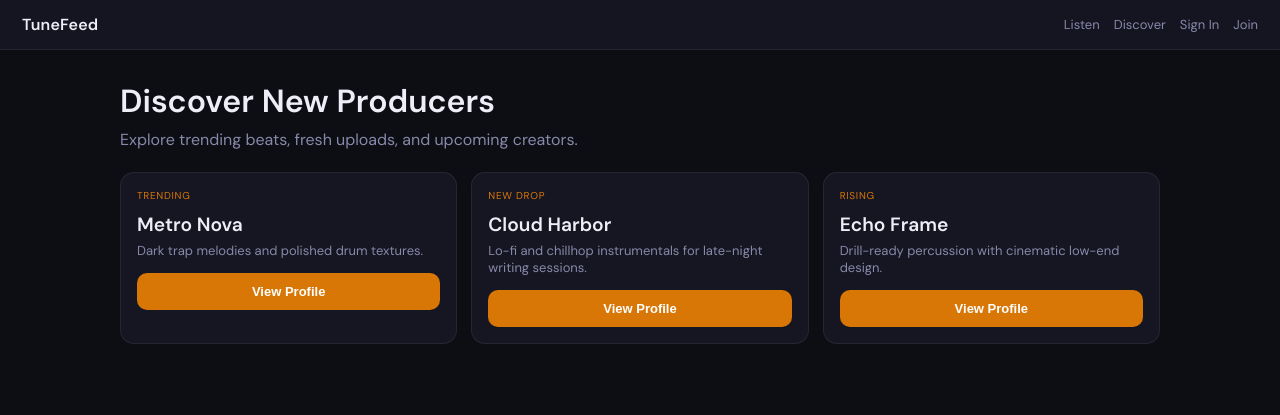
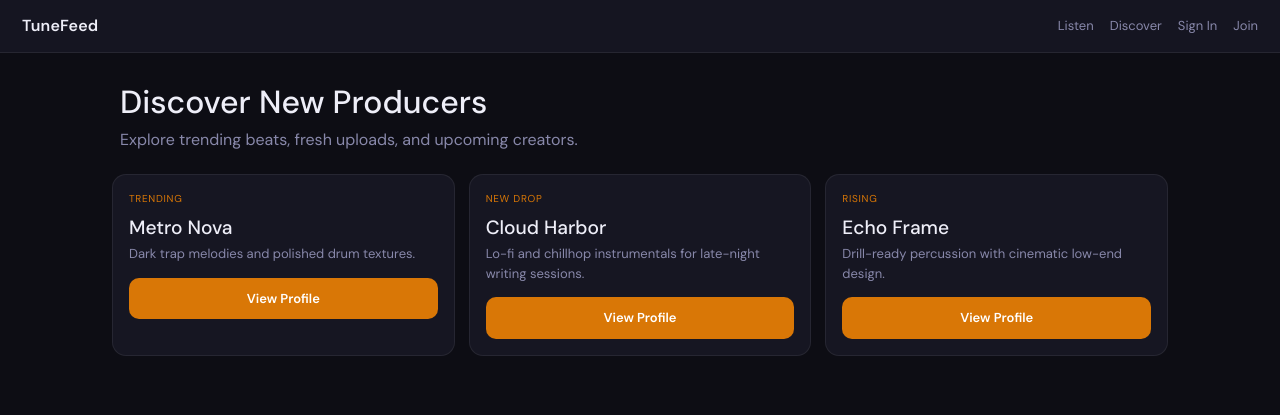
Before and after one commit to seosy218-ops/CITS-3403-Project, a Flask app: page /discover in a window 1280 px wide. Shown: the top 415 px of the page. Run offline with Flask 3, Linux system fonts and the light colour scheme.

Commit message:
feat(ui): integrate Bootstrap 5 assets and apply utility classes to shared/auth/discover templates

```diff
--- a/app/templates/auth/login.html
+++ b/app/templates/auth/login.html
@@ -10,13 +10,13 @@
 {% block full_page %}
 <!-- Centered auth container for the login experience. -->
 <div class="auth-page">
-  <div class="ts-form-card">
+  <div class="ts-form-card shadow-sm">
     <!-- Brand heading and short product message. -->
     <div class="auth-logo">TuneFeed</div>
     <div class="auth-tagline">Where producers connect &amp; beats get discovered.</div>
 
     <!-- POST form used for demo login flow into Discover. -->
-    <form method="POST" action="{{ url_for('login') }}" class="ts-validate" novalidate>
+    <form method="POST" action="{{ url_for('login') }}" class="ts-validate needs-validation" novalidate>
       <div class="ts-form-group">
         <label class="form-label" for="email">Email</label>
         <input id="email" name="email" type="email" class="ts-input" placeholder="your@email.com" required />
@@ -33,7 +33,7 @@
         </label>
       </div>
 
-      <button type="submit" class="btn-ts-primary auth-submit-btn">Sign In</button>
+      <button type="submit" class="btn-ts-primary auth-submit-btn fw-semibold">Sign In</button>
     </form>
 
     <!-- Primary path to registration for new users. -->
--- a/app/templates/auth/register.html
+++ b/app/templates/auth/register.html
@@ -10,13 +10,13 @@
 {% block full_page %}
 <!-- Registration page shell centered within the viewport. -->
 <div class="auth-page">
-  <div class="ts-form-card">
+  <div class="ts-form-card shadow-sm">
     <!-- Product identity and onboarding tagline. -->
     <div class="auth-logo">TuneFeed</div>
     <div class="auth-tagline">Create your profile and start discovering beats.</div>
 
     <!-- POST form for collecting initial account details. -->
-    <form method="POST" action="{{ url_for('register') }}" class="ts-validate" novalidate>
+    <form method="POST" action="{{ url_for('register') }}" class="ts-validate needs-validation" novalidate>
       <div class="ts-form-group">
         <label class="form-label" for="username">Username</label>
         <input id="username" name="username" type="text" class="ts-input" placeholder="producername" required />
@@ -45,7 +45,7 @@
         </select>
       </div>
 
-      <button type="submit" class="btn-ts-primary auth-submit-btn">Create Account</button>
+      <button type="submit" class="btn-ts-primary auth-submit-btn fw-semibold">Create Account</button>
     </form>
 
     <!-- Return path for existing users. -->
--- a/app/templates/base.html
+++ b/app/templates/base.html
@@ -10,6 +10,7 @@
   <link rel="preconnect" href="https://fonts.googleapis.com" />
   <link rel="preconnect" href="https://fonts.gstatic.com" crossorigin />
   <link href="https://fonts.googleapis.com/css2?family=DM+Sans:ital,opsz,wght@0,9..40,300;0,9..40,400;0,9..40,500;0,9..40,600;1,9..40,400&display=swap" rel="stylesheet" />
+  <link rel="stylesheet" href="https://cdn.jsdelivr.net/npm/bootstrap@5.3.3/dist/css/bootstrap.min.css" />
   <link rel="stylesheet" href="https://cdn.jsdelivr.net/npm/bootstrap-icons@1.11.3/font/bootstrap-icons.css" />
 
   <!-- Global stylesheet and page-level style extension block. -->
@@ -18,9 +19,9 @@
 </head>
 <body>
   <!-- Primary navigation shared by authentication and discover pages. -->
-  <header class="top-nav">
+  <header class="top-nav d-flex align-items-center justify-content-between">
     <a href="{{ url_for('discover') }}" class="brand">TuneFeed</a>
-    <nav class="top-nav-links">
+    <nav class="top-nav-links d-flex align-items-center gap-3">
       <a href="{{ url_for('feed') }}">Listen</a>
       <a href="{{ url_for('discover') }}">Discover</a>
       <a href="{{ url_for('login') }}">Sign In</a>
@@ -30,5 +31,7 @@
 
   <!-- Main content injection point for child templates. -->
   {% block full_page %}{% endblock %}
+
+  <script src="https://cdn.jsdelivr.net/npm/bootstrap@5.3.3/dist/js/bootstrap.bundle.min.js"></script>
 </body>
 </html>
--- a/app/templates/main/discover.html
+++ b/app/templates/main/discover.html
@@ -4,7 +4,7 @@
 
 {% block full_page %}
 <!-- Main discover workspace containing hero copy and sample producer cards. -->
-<main class="page-shell">
+<main class="page-shell container">
   <!-- Introductory section framing the purpose of the discover page. -->
   <section class="discover-hero">
     <h1>Discover New Producers</h1>
@@ -12,22 +12,22 @@
   </section>
 
   <!-- Demo card grid representing sample producer/beat entries. -->
-  <section class="discover-grid">
-    <article class="discover-card">
+  <section class="discover-grid row g-3">
+    <article class="discover-card col">
       <div class="discover-tag">TRENDING</div>
       <h2>Metro Nova</h2>
       <p>Dark trap melodies and polished drum textures.</p>
       <button class="btn-ts-primary">View Profile</button>
     </article>
 
-    <article class="discover-card">
+    <article class="discover-card col">
       <div class="discover-tag">NEW DROP</div>
       <h2>Cloud Harbor</h2>
       <p>Lo-fi and chillhop instrumentals for late-night writing sessions.</p>
       <button class="btn-ts-primary">View Profile</button>
     </article>
 
-    <article class="discover-card">
+    <article class="discover-card col">
       <div class="discover-tag">RISING</div>
       <h2>Echo Frame</h2>
       <p>Drill-ready percussion with cinematic low-end design.</p>
```
